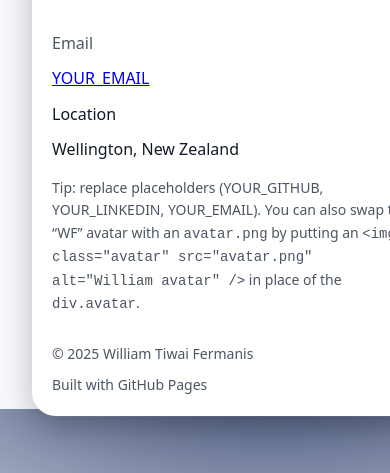
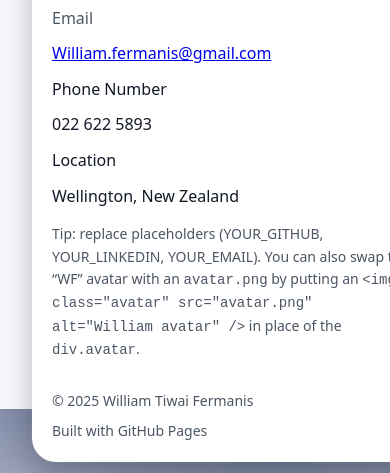
Before and after one commit to William-Fermanis/William-Fermanis, a plain HTML site: page index.html in a window 390 px wide. Shown: the part 435-908 px from the top of the page. Drawn offline with Linux system fonts and the light colour scheme.

Commit message:
Addition of phone number

```diff
--- a/index.html
+++ b/index.html
@@ -73,7 +73,7 @@
             <svg viewBox="0 0 24 24" fill="currentColor" aria-hidden="true"><path d="M12 13 1.5 6.75V18A2.25 2.25 0 0 0 3.75 20.25h16.5A2.25 2.25 0 0 0 22.5 18V6.75L12 13Zm9-9H3a2 2 0 0 0-2 2v.3l11 6.5 11-6.5v-.3a2 2 0 0 0-2-2Z"/></svg>
             Email
           </a>
-          <a class="btn" href="https://william-fermanis.github.io" target="_blank" rel="noopener noreferrer">
+          <a class="btn" href="https://william-fermanis.github.io/William-Fermanis" target="_blank" rel="noopener noreferrer">
             <svg viewBox="0 0 24 24" fill="currentColor" aria-hidden="true"><path d="M12 2a10 10 0 1 0 .001 20.001A10 10 0 0 0 12 2Zm6.93 6h-3.27a15.8 15.8 0 0 0-1.13-3.2A8.03 8.03 0 0 1 18.93 8ZM12 4.07c.7 1.02 1.25 2.17 1.64 3.47H10.36c.39-1.3.94-2.45 1.64-3.47ZM4.07 8h3.27c.2-1.1.56-2.2 1.13-3.2A8.03 8.03 0 0 0 4.07 8Zm0 8a8.03 8.03 0 0 0 4.4 3.2c-.57-1-.93-2.1-1.13-3.2H4.07Zm6.29 3.93A15.8 15.8 0 0 1 9.36 16H14.6c-.39 1.3-.94 2.45-1.64 3.47ZM8.34 14a13.6 13.6 0 0 1 0-4h7.32a13.6 13.6 0 0 1 0 4H8.34Zm6.32 5.2A8.03 8.03 0 0 0 18.93 16h-3.27c-.2 1.1-.56 2.2-1.13 3.2ZM7.34 16H4.07A8.03 8.03 0 0 0 7.34 19.2c-.57-1-.93-2.1-1.13-3.2ZM5.91 12a11.7 11.7 0 0 1 .26-2h11.66a11.7 11.7 0 0 1 0 4H6.17a11.7 11.7 0 0 1-.26-2Z"/></svg>
             Website
           </a>
@@ -85,7 +85,9 @@
       <h2 id="contact">Contact</h2>
       <div class="meta">
         <div>Email</div>
-        <div><a href="mailto:william.fermanis@gmail.com">YOUR_EMAIL</a></div>
+        <div><a href="mailto:william.fermanis@gmail.com">William.fermanis@gmail.com</a></div>
+        <div>Phone Number</div>
+        <div>022 622 5893</a></div>
         <div>Location</div>
         <div>Wellington, New Zealand</div>
       </div>
```
